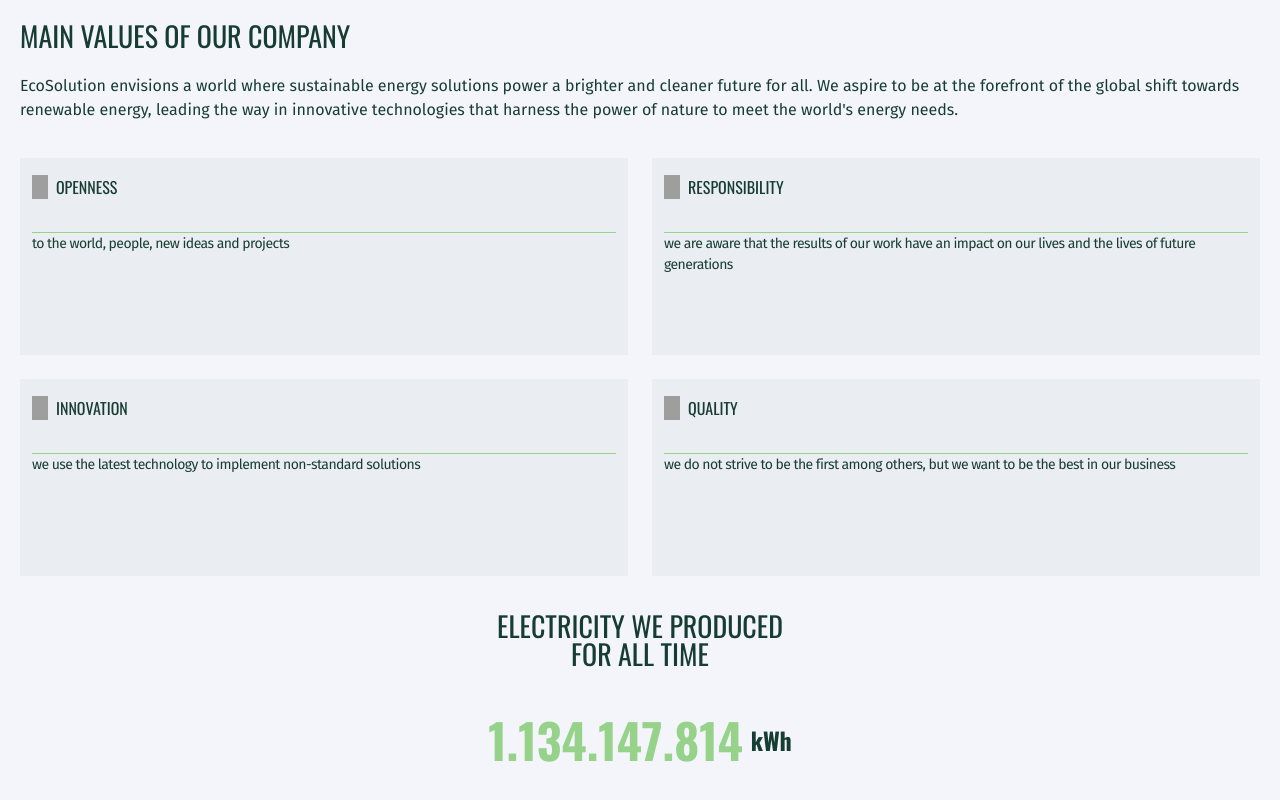
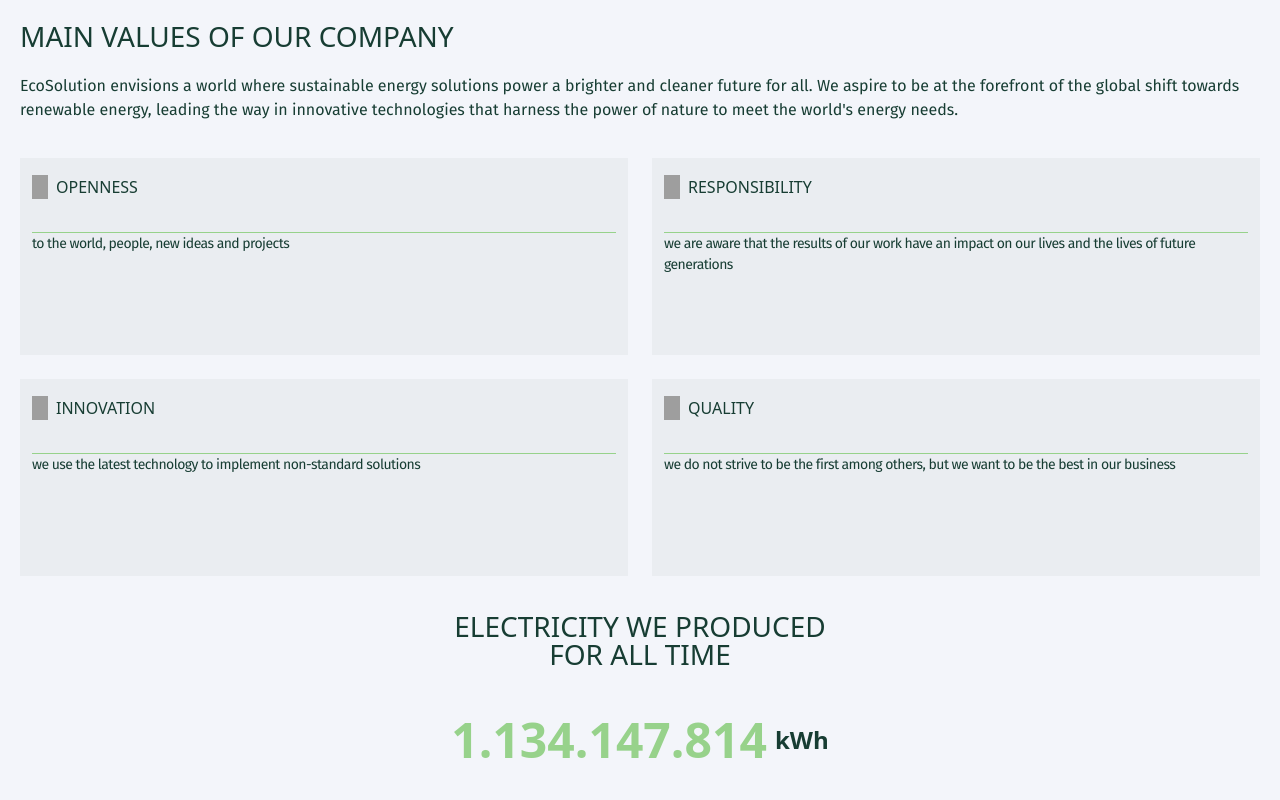
Before and after one commit to Malakhow-Alexandr/ecosolution-next-tailwind, a Next.js app: page / in a window 1280 px wide. Shown: the part 1636-2436 px from the top of the page. Built offline with nearby package versions, Linux system fonts and the light colour scheme; grey boxes are pictures that could not be loaded.

Commit message:
searching for bug

```diff
--- a/app/layout.tsx
+++ b/app/layout.tsx
@@ -3,30 +3,30 @@
 import "./globals.css";
 import Header from "@/components/Header/Header";
 
-export const oswald = Oswald({
-  weight: ["400", "700"],
-  subsets: ["latin"],
-  variable: "--font-oswald",
-});
+// export const oswald = Oswald({
+//   weight: ["400", "700"],
+//   subsets: ["latin"],
+//   variable: "--font-oswald",
+// });
 
 export const fira = Fira_Sans({
   weight: ["400", "500"],
   subsets: ["latin"],
-  variable: "--font-fira",
+  variable: "--font-fira"
 });
 
 export const metadata: Metadata = {
   title: "Ecosolution",
-  description: "Ecosolution GREENERGY FOR LIFE",
+  description: "Ecosolution GREENERGY FOR LIFE"
 };
 
 export default function RootLayout({
-  children,
+  children
 }: {
   children: React.ReactNode;
 }) {
   return (
-    <html lang="en" className={`${oswald.variable} ${fira.variable}`}>
+    <html lang="en" className={fira.variable}>
       <body>
         <div id="backdrop-root"></div>
         <Header />
--- a/components/ElectricitySection/ElectricitySection.tsx
+++ b/components/ElectricitySection/ElectricitySection.tsx
@@ -5,17 +5,17 @@
   return (
     <section id="Electricity" className="mb-[24px]">
       <div className="custom-container flex flex-col gap-[24px] items-center">
-        <h2 className=" font-title text-[28px] text-mainText text-center leading-[28px]">
+        <h2 className=" font-title text-[24px] mobile:text-[28px] text-mainText text-center leading-[28px]">
           ELECTRICITY WE PRODUCED
           <br /> FOR ALL TIME
         </h2>
         <VerticalLine height={48} />
         <p
-          className="flex items-center gap-[8px] font-title font-bold text-[48px] text-mainElementsColor \
+          className="flex items-center gap-[8px] font-title font-bold text-[40px] mobile:text-[48px] text-mainElementsColor \
             text-center leading-[48px] "
         >
           1.134.147.814
-          <span className="text-mainText text-[24px] leading-[24px]">
+          <span className="text-mainText text-[20px] mobile:text-[24px] leading-[24px]">
             kWh
           </span>
         </p>
--- a/components/Header/Header.tsx
+++ b/components/Header/Header.tsx
@@ -24,14 +24,16 @@
   return (
     <header
       className={`${
-        scrolling ? "bg-[#173D33] bg-opacity-50 backdrop-blur-[2px]" : ""
+        scrolling
+          ? "bg-[#173D33] bg-opacity-50 backdrop-blur-[2px]"
+          : ""
       } fixed left-0 right-0 mx-auto py-[10px] transition-colors duration-200`}
     >
       <div className="custom-container flex">
         <div>
           <Logo />
         </div>
-        <div className="ml-auto">
+        <div className="ml-auto flex items-center">
           <SideBar />
         </div>
       </div>
--- a/components/SideBar/BurgerButton.tsx
+++ b/components/SideBar/BurgerButton.tsx
@@ -4,11 +4,13 @@
   toggle: () => void;
 }
 
-const BurgerButton: React.FC<BurgerButtonProps> = ({ toggle }) => {
+const BurgerButton: React.FC<BurgerButtonProps> = ({
+  toggle
+}) => {
   return (
     <button
       onClick={toggle}
-      className="w-[40px] h-[40px] rounded-full flex items-center justify-center bg-[#DCEFD8] hover:scale-105 hover:bg-mainElementsColor transition"
+      className="w-[30px] h-[30px] mobile:w-[40px] mobile:h-[40px] rounded-full flex items-center justify-center bg-[#DCEFD8] hover:scale-105 hover:bg-mainElementsColor transition"
     >
       <RxHamburgerMenu className="w-[16px] h-[16px]" />
     </button>
```
